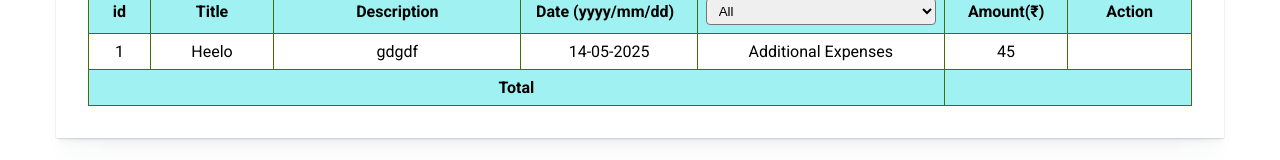
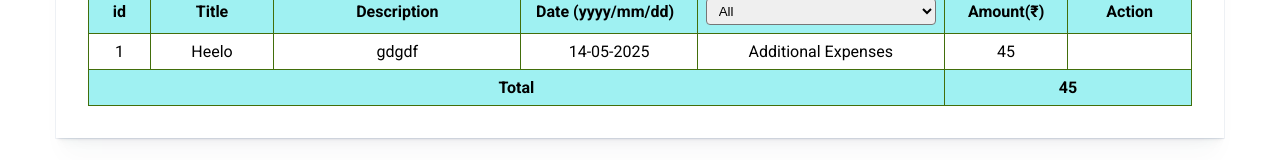
Before and after one commit to PravinPadalkar/Expense-Tracker-Tsx, a React app: page / in a window 1280 px wide. Shown: the part 595-755 px from the top of the page. Built offline with nearby package versions, Linux system fonts and the light colour scheme; the HTML template or start-up script is replaced by a standard one.

Commit message:
Display Total

```diff
--- a/src/Components/MyTable.tsx
+++ b/src/Components/MyTable.tsx
@@ -76,7 +76,9 @@ const MyTable = ({ expenseList, setExpenseList }: MyTableProps) => {
         <tfoot>
           <tr>
             <th colSpan={5}>Total</th>
-            <th colSpan={2} className="total-field"></th>
+            <th colSpan={2} className="total-field">
+              {expenseList.reduce((acc, curr) => acc + curr.amount, 0)}
+            </th>
           </tr>
         </tfoot>
       </table>
```
